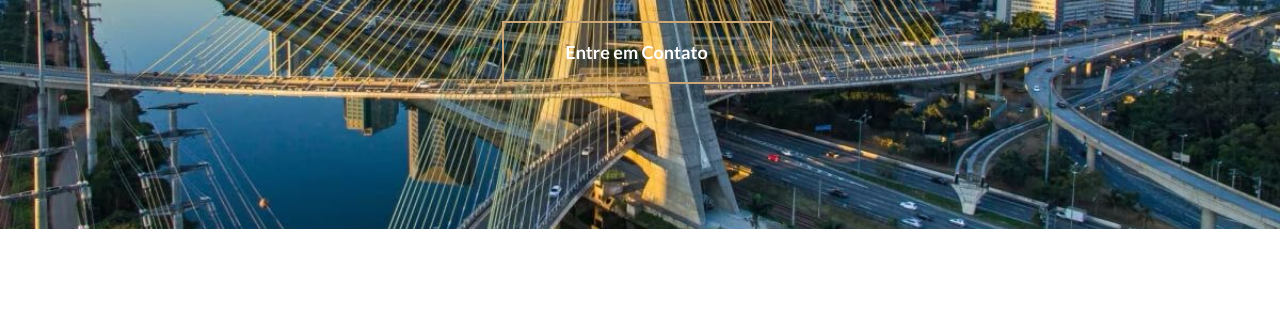
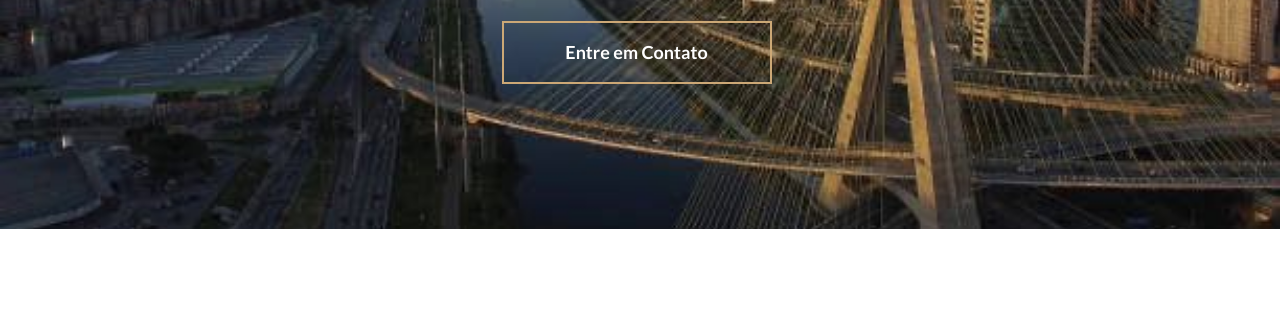
Before and after one commit to marcelino003/site-Felipe, a plain HTML site: page index.html in a window 1280 px wide. Shown: the part 408-730 px from the top of the page. Drawn offline with Linux system fonts and the light colour scheme.

```diff
--- a/index.html
+++ b/index.html
@@ -146,7 +146,7 @@
         >
           <div class="swiper-wrapper text-center">
             <!-- <div class="swiper-slide" data-slide-video="images/video/home.mp4"> -->
-            <div class="swiper-slide" data-slide-bg="images/slides/slide4.jpg">
+            <div class="swiper-slide" data-slide-bg="images/slides/slide5.jpg">
               <!-- < class="swiper-slide" data-slide-video="images/video/home.mp4"> -->
 
               <div class="swiper-slide-caption text-center">
```
